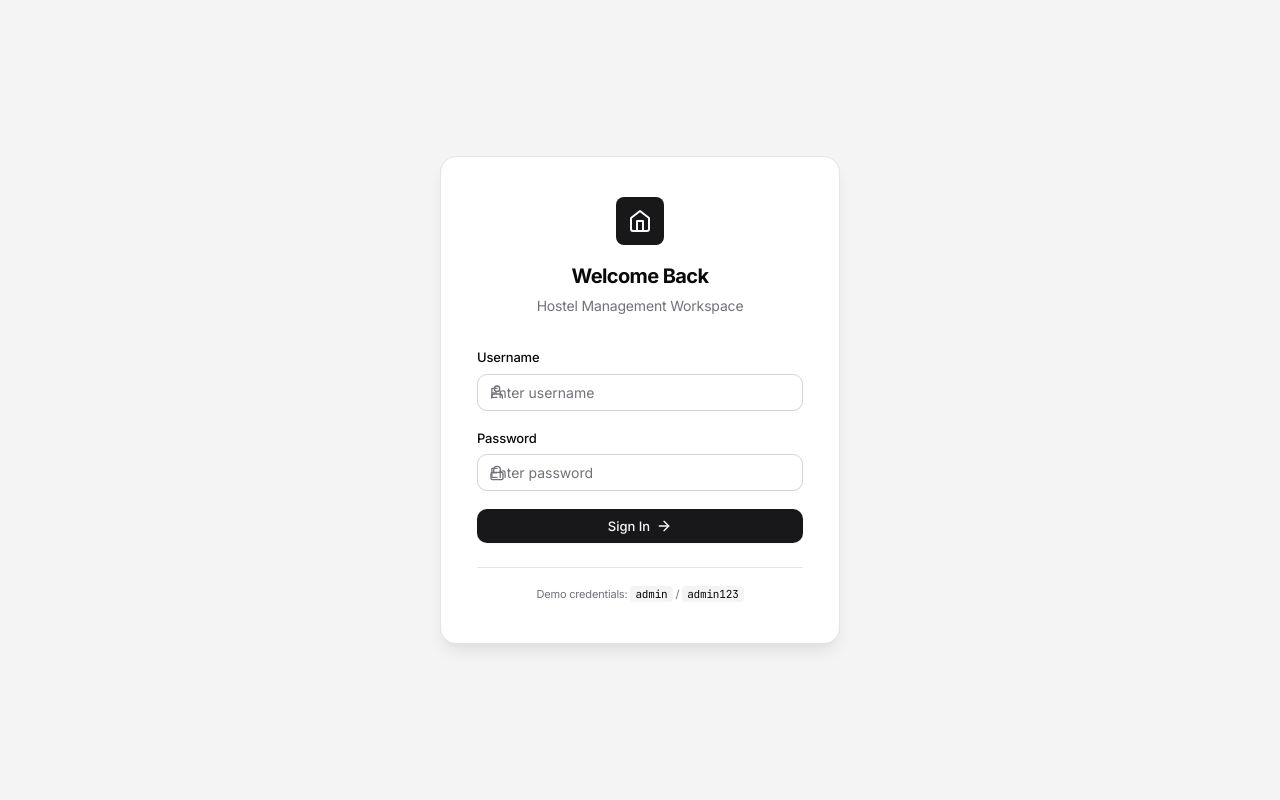
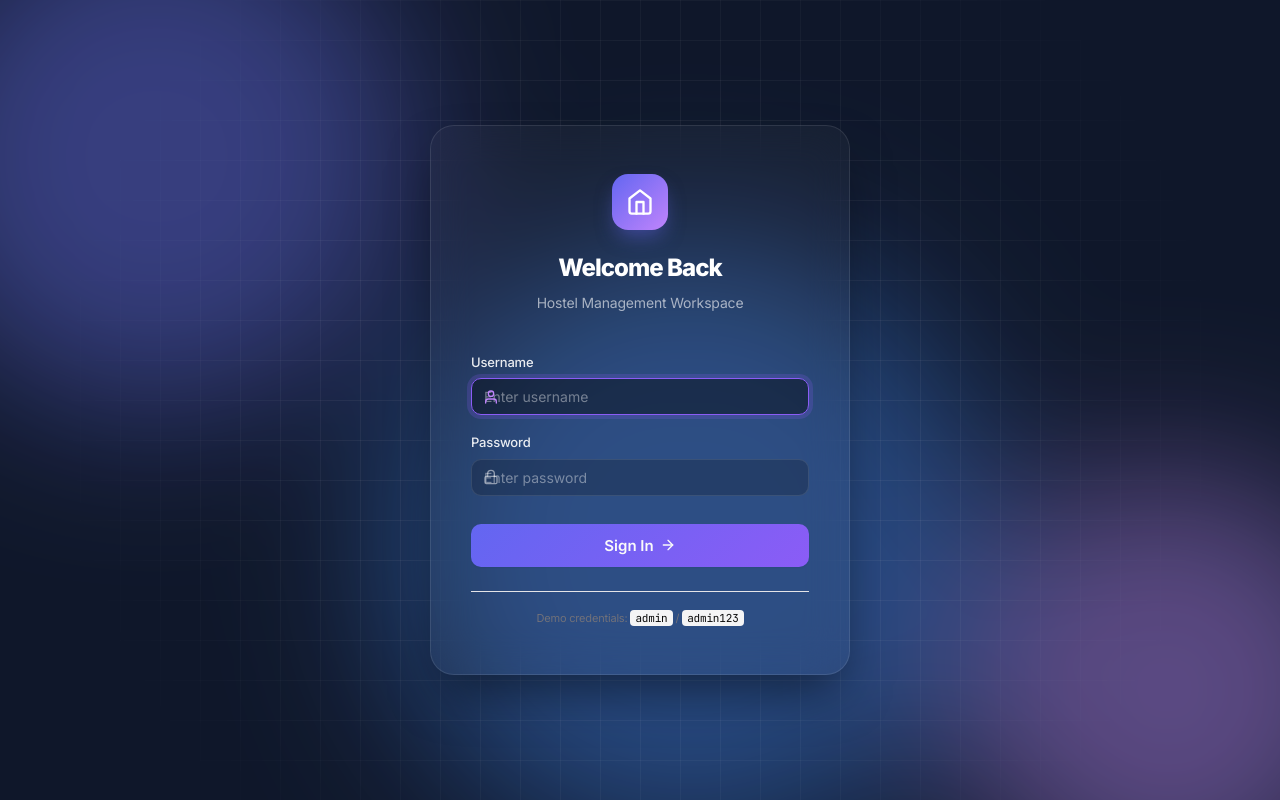
Before and after one commit to daman-04/Hotel_Management_System, a website: page public/index.html in a window 1280 px wide. Drawn offline with Linux system fonts and the light colour scheme.

Commit message:
Auto-sync update: Sun Apr 19 21:11:05 IST 2026

```diff
--- a/public/css/style.css
+++ b/public/css/style.css
@@ -94,53 +94,121 @@ body {
 /* ═══════════════════════════════════════════════════════════════════════
    LOGIN PAGE
    ═══════════════════════════════════════════════════════════════════════ */
-.bg-aurora, .bg-grid { display: none; }
-
 .login-wrapper {
   display: flex;
   align-items: center;
   justify-content: center;
   min-height: 100vh;
-  background: var(--muted);
+  position: relative;
+  overflow: hidden;
+  background: #0f172a;
   padding: 24px;
 }
 
+/* Beautiful Animated Grid */
+.bg-grid {
+  position: absolute;
+  inset: 0;
+  background-size: 40px 40px;
+  background-image: linear-gradient(to right, rgba(255,255,255,0.05) 1px, transparent 1px),
+                    linear-gradient(to bottom, rgba(255,255,255,0.05) 1px, transparent 1px);
+  mask-image: radial-gradient(circle at center, black 40%, transparent 80%);
+  -webkit-mask-image: radial-gradient(circle at center, black 40%, transparent 80%);
+  z-index: 0;
+}
+
+/* Stunning Aurora Blobs */
+.bg-aurora {
+  position: absolute; inset: 0; z-index: 1; pointer-events: none;
+  filter: blur(80px); opacity: 0.7; mix-blend-mode: screen;
+}
+.aurora-blob {
+  position: absolute; border-radius: 50%; opacity: 0.6;
+}
+.aurora-1 { width: 500px; height: 500px; background: #6366f1; top: -100px; left: -100px; animation: float 20s infinite ease-in-out alternate; }
+.aurora-2 { width: 400px; height: 400px; background: #c084fc; bottom: -50px; right: -50px; animation: float 15s infinite ease-in-out alternate-reverse; }
+.aurora-3 { width: 600px; height: 600px; background: #3b82f6; top: 30%; left: 30%; animation: float 25s infinite ease-in-out alternate; }
+
+@keyframes float {
+  0% { transform: translate(0, 0) scale(1); }
+  100% { transform: translate(50px, 50px) scale(1.1); }
+}
+
 .login-card {
-  width: 100%;
-  max-width: 400px;
+  width: 100%; max-width: 420px; z-index: 10; position: relative;
 }
 
 .login-card-inner {
-  background: var(--card);
-  border: 1px solid var(--border);
-  border-radius: var(--radius-xl);
-  padding: 40px 36px;
-  box-shadow: var(--shadow-lg);
-  animation: cardReveal 0.5s var(--ease-out);
+  background: rgba(255, 255, 255, 0.03);
+  backdrop-filter: blur(20px);
+  -webkit-backdrop-filter: blur(20px);
+  border: 1px solid rgba(255, 255, 255, 0.1);
+  border-radius: 24px;
+  padding: 48px 40px;
+  box-shadow: 0 25px 50px -12px rgba(0,0,0,0.5);
+  animation: cardReveal 0.8s cubic-bezier(0.16, 1, 0.3, 1) forwards;
+  opacity: 0; transform: translateY(30px);
 }
 
 @keyframes cardReveal {
-  from { opacity: 0; transform: translateY(16px); }
   to { opacity: 1; transform: translateY(0); }
 }
 
-.login-brand { text-align: center; margin-bottom: 32px; }
+.login-brand { text-align: center; margin-bottom: 40px; }
 
 .login-brand .brand-mark {
-  width: 48px; height: 48px;
-  margin: 0 auto 16px;
-  background: var(--primary);
-  border-radius: var(--radius-md);
+  width: 56px; height: 56px;
+  margin: 0 auto 20px;
+  background: linear-gradient(135deg, #6366f1, #c084fc);
+  border-radius: 16px;
   display: flex; align-items: center; justify-content: center;
+  box-shadow: 0 10px 20px -5px rgba(99,102,241,0.5);
 }
-.login-brand .brand-mark svg { width: 24px; height: 24px; color: var(--primary-foreground); }
+.login-brand .brand-mark.animate-float {
+  animation: gentleFloat 5s ease-in-out infinite;
+}
+@keyframes gentleFloat {
+  0%, 100% { transform: translateY(0); }
+  50% { transform: translateY(-8px); }
+}
 
-.login-brand h1 {
-  font-size: 20px; font-weight: 700;
-  letter-spacing: -0.03em;
-  color: var(--foreground);
+.login-brand .brand-mark svg { width: 28px; height: 28px; color: #fff; }
+
+.login-brand h1 { font-size: 24px; font-weight: 800; letter-spacing: -0.04em; color: #fff; }
+.login-brand p { font-size: 14px; color: rgba(255,255,255,0.6); margin-top: 6px; }
+
+/* ── Form Elements (Login Only) ────────────────────────────────────────── */
+.login-wrapper .form-field label { color: rgba(255,255,255,0.9); }
+.login-wrapper .form-field input {
+  background: rgba(0,0,0,0.2);
+  border: 1px solid rgba(255,255,255,0.1);
+  color: #fff;
+  transition: all 0.25s ease;
 }
-.login-brand p { font-size: 14px; color: var(--muted-foreground); margin-top: 4px; }
+.login-wrapper .form-field input:focus {
+  border-color: #8b5cf6;
+  background: rgba(0,0,0,0.4);
+  box-shadow: 0 0 0 4px rgba(139,92,246,0.2);
+}
+.login-wrapper .form-field input::placeholder { color: rgba(255,255,255,0.4); }
+.login-wrapper .input-wrapper .input-icon { color: rgba(255,255,255,0.5); }
+.login-wrapper .input-wrapper input:focus ~ .input-icon { color: #c084fc; }
+
+.login-wrapper .btn-primary {
+  background: linear-gradient(135deg, #6366f1, #8b5cf6);
+  border: none;
+  font-weight: 600;
+  padding: 12px 16px;
+  font-size: 15px;
+  margin-top: 10px;
+  transition: all 0.3s ease;
+}
+.login-wrapper .btn-primary:hover {
+  transform: translateY(-2px);
+  box-shadow: 0 10px 20px -5px rgba(139,92,246,0.5);
+  filter: brightness(1.1);
+}
+.login-hint code { background: rgba(0,0,0,0.3); color: #c084fc; }
 
 /* ── Form Elements ─────────────────────────────────────────────────────── */
 .form-field { margin-bottom: 18px; }
```
Also changed, not shown: 1 other file.
